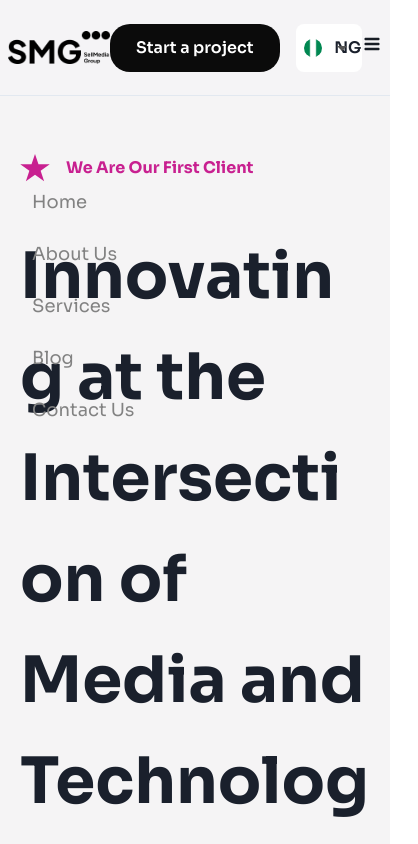
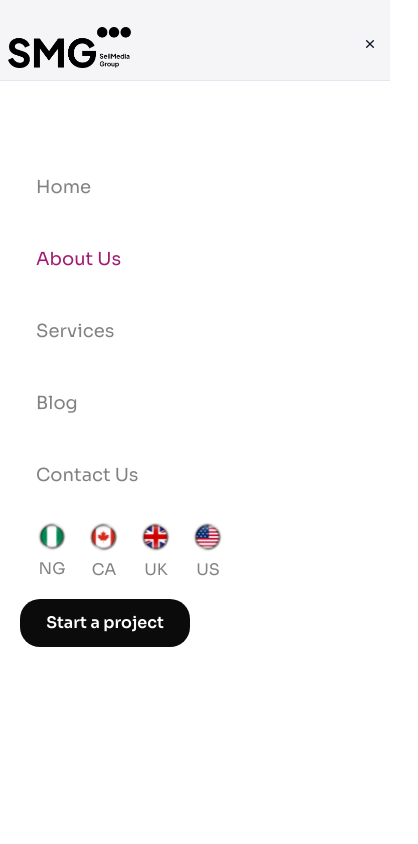
Before and after one commit to sellmedia-admin/SMG-Official, a Next.js app: page /about-us in a window 390 px wide. Both pictures are taken after a click on the button 372 px from the left and 44 px from the top of the page. Shown: the top 844 px of the page, 418 px wide, since content can reach past the window. Built offline with nearby package versions, Linux system fonts and the light colour scheme.

Commit message:
side scrolling issues

```diff
--- a/app/about-us/page.tsx
+++ b/app/about-us/page.tsx
@@ -76,7 +76,7 @@ const TeamComponent = ({ TEAM }: any) => {
 
 const AboutUsPage = () => {
   return (
-    <div className="bg-white">
+    <div className="bg-white overflow-x-hidden">
       <Hero
         title="We Are Our First Client"
         titleColor="text-b-pink"
--- a/app/page.tsx
+++ b/app/page.tsx
@@ -17,7 +17,7 @@ import Link from "next/link";
 export default function Home() {
   const { isOpen, onOpen, onClose } = useDisclosure();
   return (
-    <>
+    <Box overflowX={"hidden"}>
       <main className="min-h-home bg-hero-bg bg-no-repeat bg-center bg-cover  grid grid-cols-1 md:grid-cols-2 place-items-center">
         <div className="max-w-[750px] py-10 md:py-40 px-5 md:ml-[100px]">
           <h1 className="text-[50px]">
@@ -76,6 +76,7 @@ export default function Home() {
         <LandingPageAbout />
       </section>
 
+      {/* TODO: */}
       <section className=" w-full min-h-screen">
         <LandingPageServices />
       </section>
@@ -114,6 +115,6 @@ export default function Home() {
       <Modal isOpen={isOpen} onClose={onClose}>
         <ContactModal />
       </Modal>
-    </>
+    </Box>
   );
 }
--- a/app/services/layout.tsx
+++ b/app/services/layout.tsx
@@ -7,7 +7,7 @@ export default function ServicesLayout({
   children: React.ReactNode;
 }>) {
   return (
-    <div>
+    <div className="overflow-x-hidden">
       {children}
       <GetStarted />
     </div>
--- a/components/Navbar/Navbar.tsx
+++ b/components/Navbar/Navbar.tsx
@@ -1,5 +1,5 @@
 "use client";
-import { Box, Text } from "@chakra-ui/react";
+import { Box, Flex, Text } from "@chakra-ui/react";
 import Link from "next/link";
 import { usePathname, useRouter } from "next/navigation";
 import { useState } from "react";
@@ -25,7 +25,7 @@ const Navbar = () => {
   const teamList = [
     { label: "NG", value: "Nigeria" },
     { label: "CA", value: "Canada" },
-    { label: "UK", value: "united kingdom" },
+    { label: "UK", value: "United Kingdom" },
     { label: "US", value: "United States" },
   ];
 
@@ -39,7 +39,6 @@ const Navbar = () => {
               width={"123px"}
               height={"40px"}
               alt="smg logo"
-              // className="mr-4"
             />
           </a>
         </Box>
@@ -57,7 +56,7 @@ const Navbar = () => {
           ))}
         </Box>
         {/* buttons at the right */}
-        <Box className="ml-auto flex gap-4 ">
+        <Box className="ml-auto hidden lg:flex gap-4">
           <Link href={"/start-project"}>
             <CustomButton className="bg-b-black text-white" rounded="20">
               Start a project
@@ -69,7 +68,7 @@ const Navbar = () => {
         <Box className="lg:hidden">
           <button onClick={() => setIsNavOpen(!isNavOpen)}>
             <img
-              src="/icons/hamburger.svg"
+              src={isNavOpen ? "/icons/close.svg" : "/icons/hamburger.svg"}
               alt="toggle"
               width={24}
               height={24}
@@ -79,21 +78,45 @@ const Navbar = () => {
       </nav>
       {/* for mobile */}
       {isNavOpen && (
-        <Box className="absolute z-50 top-[11rem] left-0 w-full min-h-[50vh] bg-b-black-1 text-b-grey pl-4">
+        <Box className="absolute z-50 top-0 mt-[80px] left-0 w-full h-full bg-white border-t text-b-grey px-5 py-20">
           {navItems.map((item, index) => (
             <Link href={item.link} key={index}>
               <Box
                 onClick={() => handleLinkClick(item.link)}
-                className={`px-4 py-2 cursor-pointer ${
-                  pathname === item.link
-                    ? "bg-b-green-2 text-b-grey"
-                    : "text-b-grey"
+                className={`mb-5 px-4 py-2 cursor-pointer ${
+                  pathname === item.link ? " text-b-darkPink" : "text-b-grey"
                 }`}
               >
                 <Text>{item.name}</Text>
               </Box>
             </Link>
           ))}
+          <div className="flex  gap-5 mt-5 pl-4 mb-5">
+            {teamList.map((option) => (
+              <Flex
+                align="center"
+                direction="column"
+                gap={2}
+                key={option.value}
+              >
+                <Link href="#">
+                  <img
+                    src={`/icons/${option.label.toLowerCase()}-special.svg`}
+                    alt={option.label}
+                    width={32}
+                    height={32}
+                    className="transition ease-in-out hover:scale-110"
+                  />
+                </Link>
+                <Box className="font-600 leading-[18px]">{option.label}</Box>
+              </Flex>
+            ))}
+          </div>
+          <Link href={"/start-project"} className="mt-5">
+            <CustomButton className="bg-b-black text-white w-full" rounded="20">
+              Start a project
+            </CustomButton>
+          </Link>
         </Box>
       )}
     </>
```
